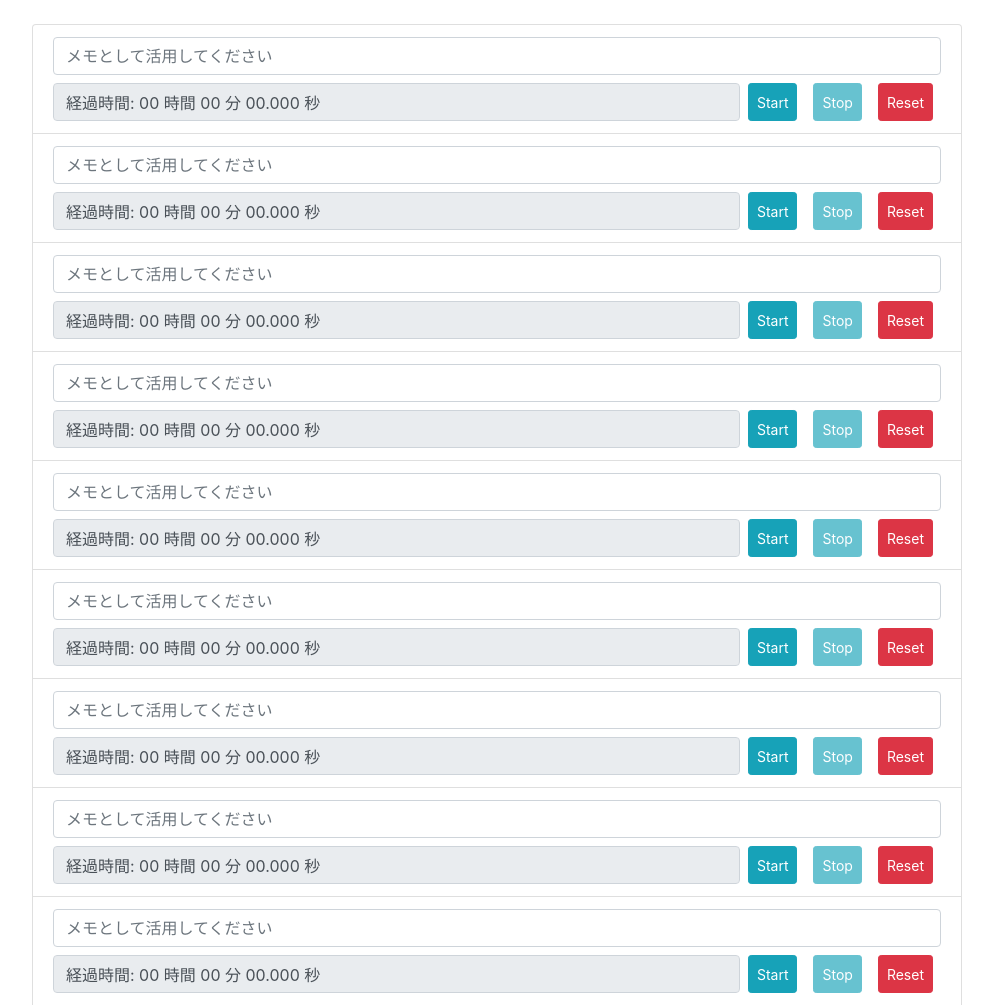
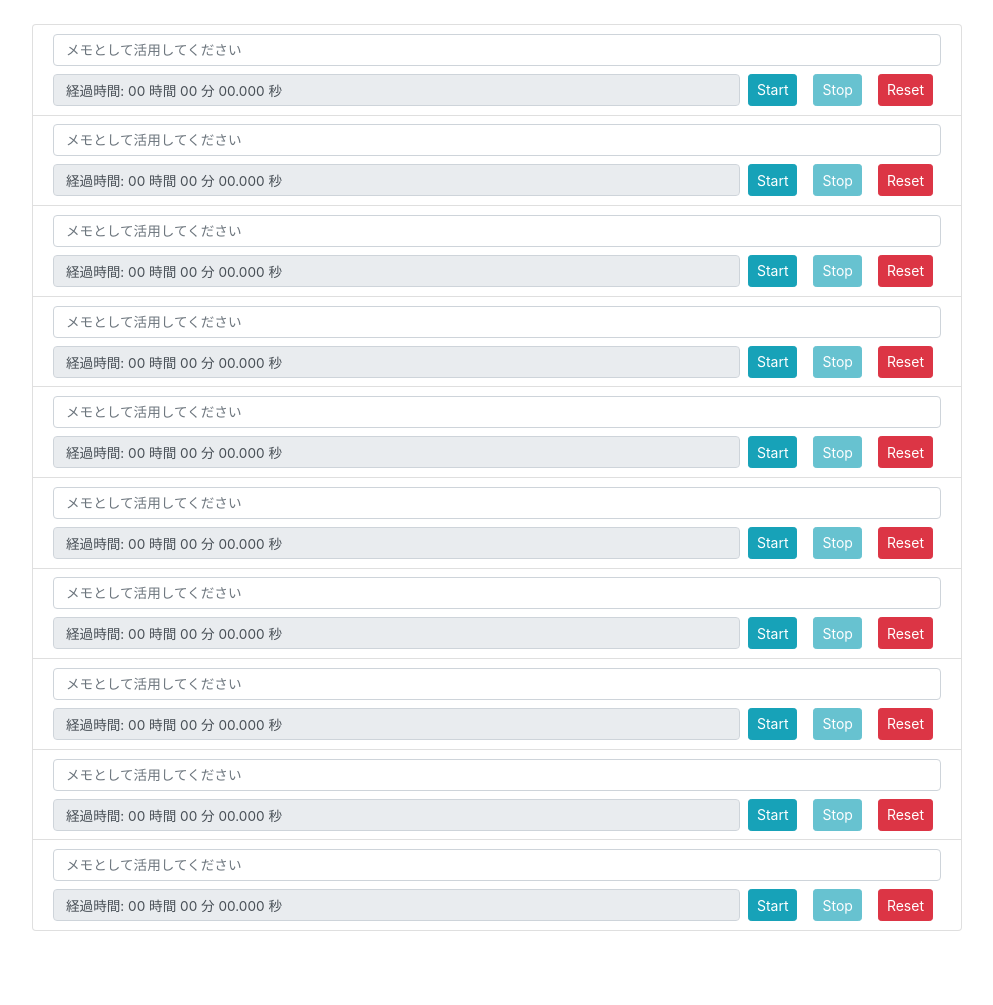
Before and after one commit to madayo/html-js-parts, a plain HTML site: page stopwatch.html in a window 1280 px wide. Shown: the top 1005 px of the page, without its empty margins (143-1136 px from the left). After the commit the page ends 931 px from the top, so only its background shows below. Drawn offline with nearby package versions, Linux system fonts and the light colour scheme.

Commit message:
ストップウォッチ。フォントサイズ調整

```diff
--- a/stopwatch.html
+++ b/stopwatch.html
@@ -9,6 +9,13 @@
   <style>
     .container {
       max-width: 960px;
+    }
+    .form-control {
+      height: 2.0rem;
+      font-size: 0.85rem;
+    }
+    .list-group-item {
+      padding: .55rem 1.25rem;
     }
   </style>
 </head>
```
